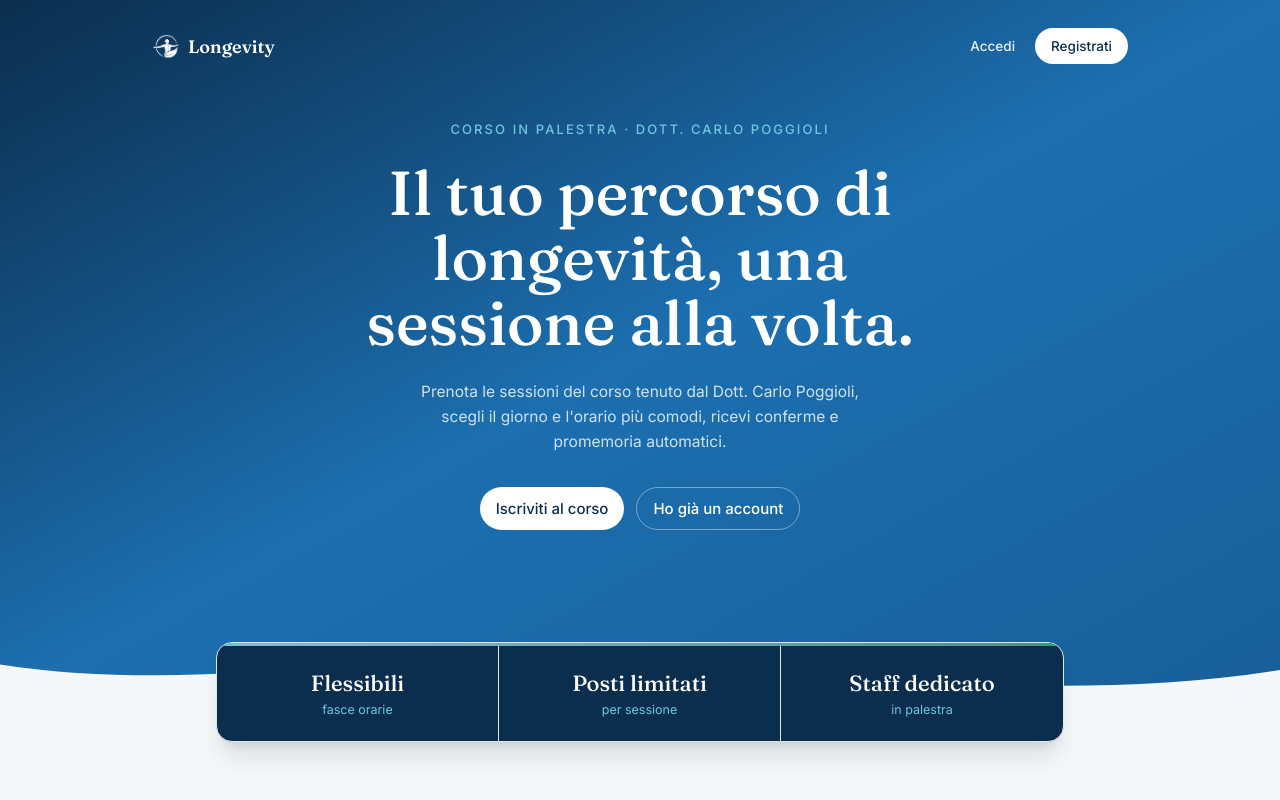
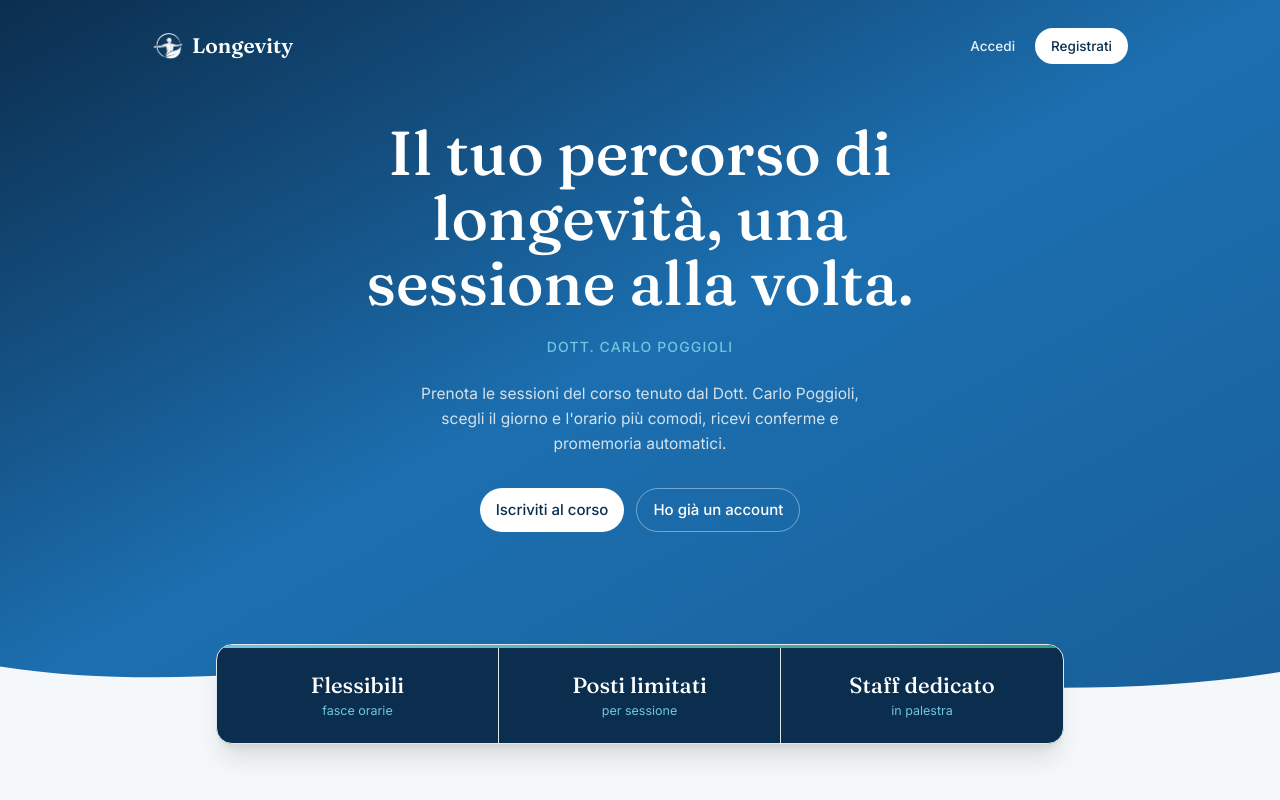
Before and after one commit to msaiglia/Longevity, a Next.js app: page / in a window 1280 px wide. Shown: the top 800 px of the page. Built offline with nearby package versions, Linux system fonts and the light colour scheme.

Commit message:
Homepage: nome del dottore sotto il payoff, logo e wordmark leggermente piu grandi

```diff
--- a/src/app/page.tsx
+++ b/src/app/page.tsx
@@ -39,11 +39,11 @@ export default function HomePage() {
             <Image
               src="/logo-alpha.png"
               alt="Longevity"
-              width={28}
-              height={28}
+              width={32}
+              height={32}
               className="brightness-0 invert"
             />
-            <span className="font-display text-[17px] font-semibold sm:text-[18px]">
+            <span className="font-display text-[19px] font-semibold sm:text-[21px]">
               Longevity
             </span>
           </Link>
@@ -61,12 +61,12 @@ export default function HomePage() {
         </header>
 
         <div className="mx-auto max-w-5xl px-5 pb-24 pt-10 text-center sm:px-6 sm:pb-28 sm:pt-14">
-          <p className="mb-4 text-[11.5px] font-medium uppercase tracking-[0.1em] text-sky sm:mb-5 sm:text-[13px] sm:tracking-[0.16em]">
-            Corso in palestra · Dott. Carlo Poggioli
-          </p>
           <h1 className="fade-in mx-auto max-w-2xl font-display text-[32px] font-medium leading-[1.12] sm:text-[42px] sm:leading-[1.05] md:text-[62px]">
             Il tuo percorso di <em className="not-italic">longevità</em>, una sessione alla volta.
           </h1>
+          <p className="mt-4 text-[13px] font-medium uppercase tracking-[0.08em] text-sky sm:mt-5 sm:text-[14px]">
+            Dott. Carlo Poggioli
+          </p>
           <p className="mx-auto mt-5 max-w-md text-[14px] leading-relaxed text-white/80 sm:mt-6 sm:text-[15.5px]">
             Prenota le sessioni del corso tenuto dal Dott. Carlo Poggioli, scegli il giorno
             e l&apos;orario più comodi, ricevi conferme e promemoria automatici.
```
